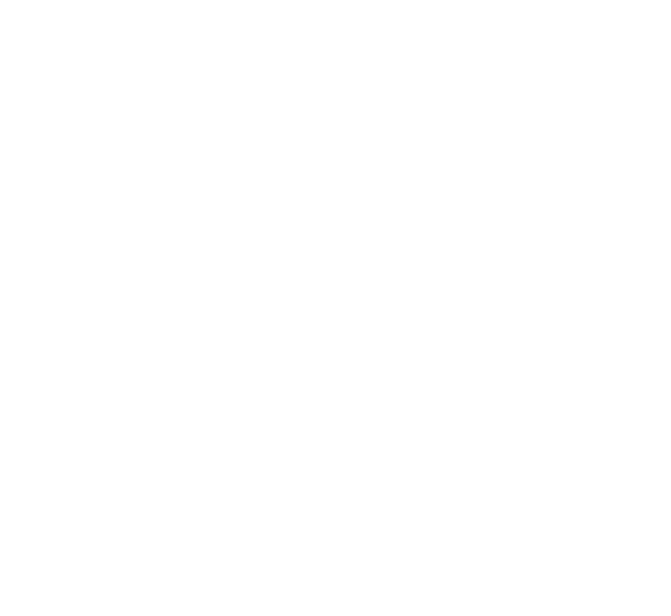
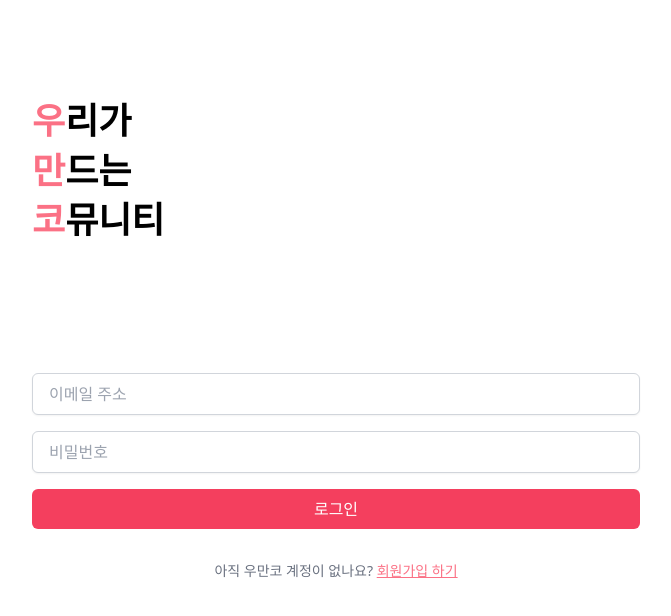
Before and after one commit to KeMezz/woomaanco, a Next.js app: page /enter in a window 1280 px wide. Shown: the top 616 px of the page, without its empty margins (304-975 px from the left). Built offline with nearby package versions, Linux system fonts and the light colour scheme.

Commit message:
style enter page

```diff
--- a/src/pages/enter.tsx
+++ b/src/pages/enter.tsx
@@ -1,7 +1,40 @@
 import { NextPage } from "next";
 
 const Enter: NextPage = () => {
-  return null;
+  return (
+    <main className="max-w-2xl mx-auto">
+      <section className="flex p-8 my-16">
+        <h1 className="text-4xl font-bold leading-snug">
+          <b className="text-rose-400">우</b>리가
+          <br />
+          <b className="text-rose-400">만</b>드는
+          <br />
+          <b className="text-rose-400">코</b>뮤니티
+        </h1>
+      </section>
+      <form className="flex flex-col gap-4 p-8">
+        <input
+          type="email"
+          placeholder="이메일 주소"
+          className="appearance-none w-full border border-gray-300 rounded-md shadow-sm placeholder-gray-400 focus:outline-none focus:ring-2 focus:ring-rose-500 focus:border-rose-500 px-4 py-2"
+        />
+        <input
+          type="password"
+          placeholder="비밀번호"
+          className="appearance-none w-full border border-gray-300 rounded-md shadow-sm placeholder-gray-400 focus:outline-none focus:ring-2 focus:ring-rose-500 focus:border-rose-500 px-4 py-2"
+        />
+        <button className="bg-rose-500 py-2 rounded-md text-white hover:bg-rose-600 transition-colors">
+          로그인
+        </button>
+      </form>
+      <div className="px-8 flex justify-center">
+        <p className="text-sm text-gray-500">
+          아직 우만코 계정이 없나요?{" "}
+          <span className="underline text-rose-400">회원가입 하기</span>
+        </p>
+      </div>
+    </main>
+  );
 };
 
 export default Enter;
```
